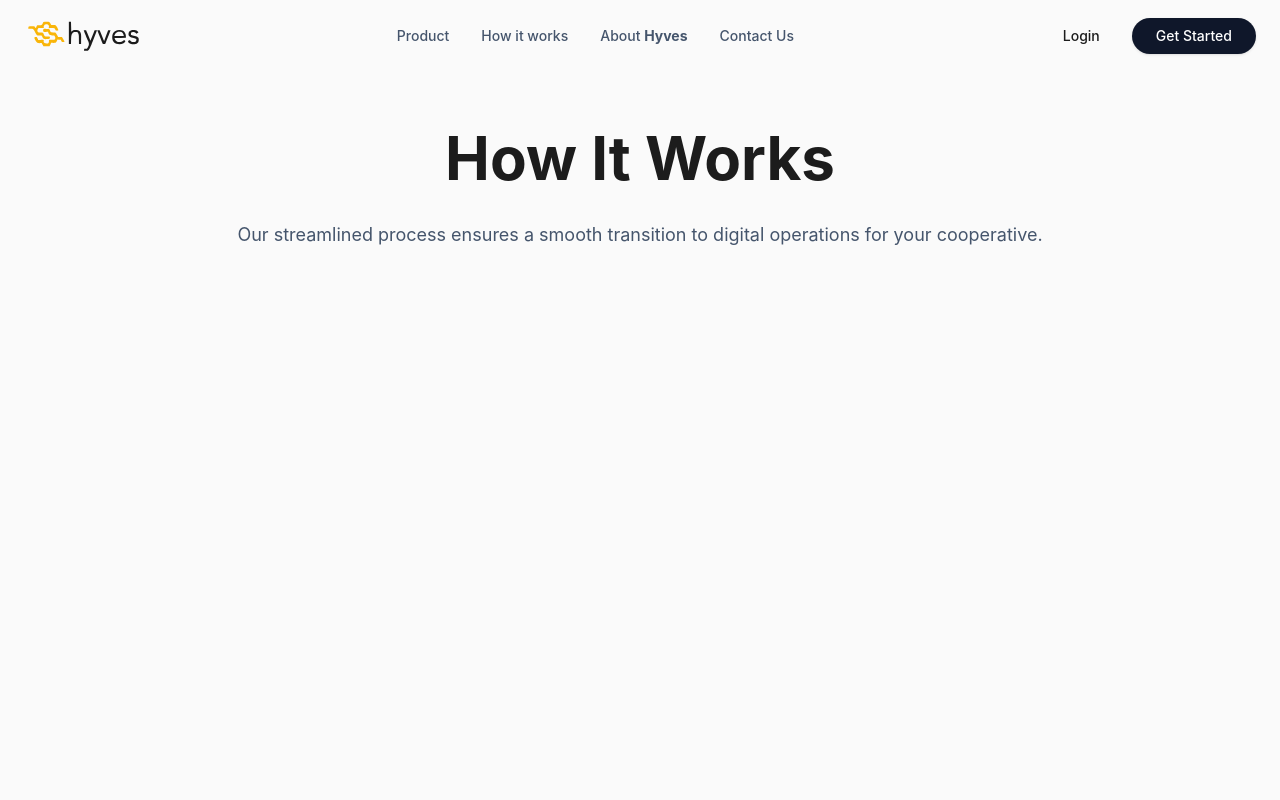
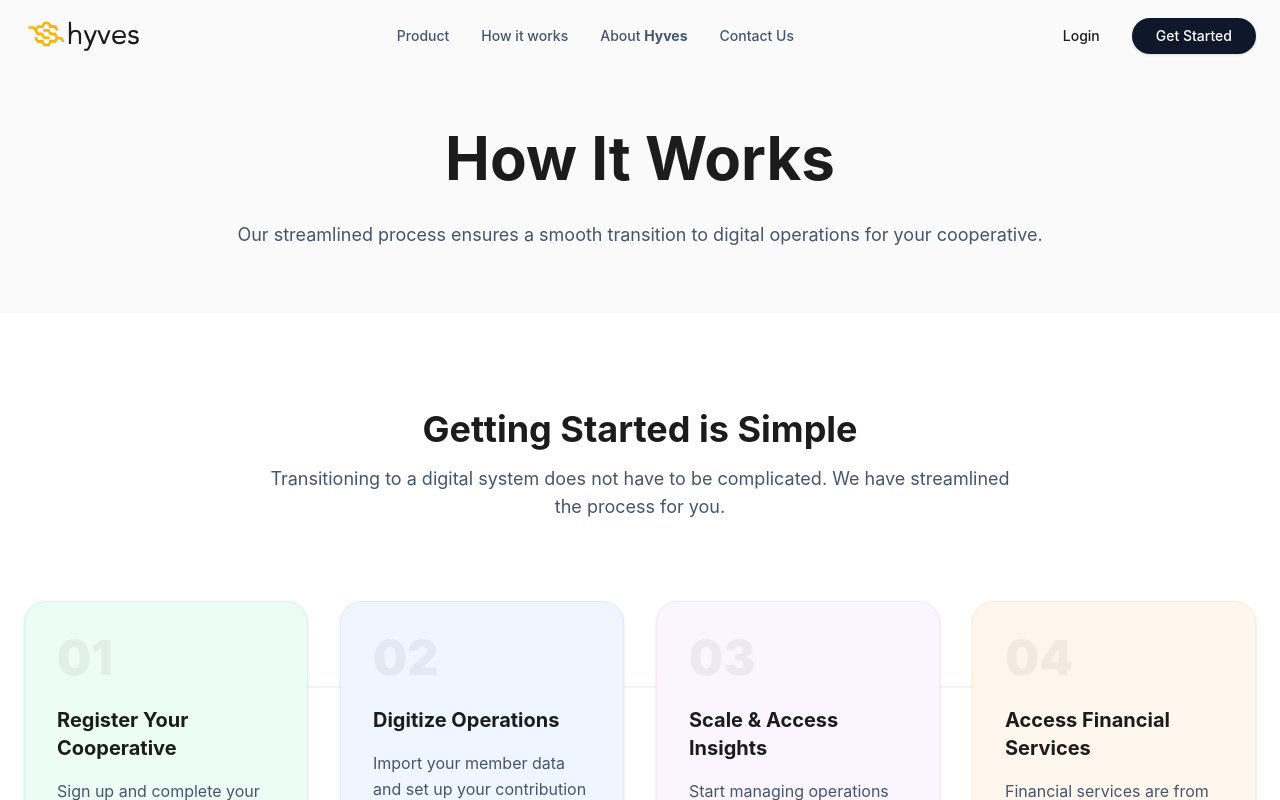
Before and after one commit to Richyeb/Hyves_new_website, a React (Vite) app: page /how-it-works in a window 1280 px wide. Shown: the top 800 px of the page. Built offline with nearby package versions, Linux system fonts and the light colour scheme.

Commit message:
fix: restore HowItWorks component on Process page

```diff
--- a/src/pages/Process.tsx
+++ b/src/pages/Process.tsx
@@ -1,4 +1,5 @@
 import { motion } from "motion/react";
+import HowItWorks from "@/components/HowItWorks";
 
 export default function Process() {
   return (
@@ -15,6 +16,7 @@ export default function Process() {
           </p>
         </motion.div>
       </div>
+      <HowItWorks />
     </div>
   );
 }
```
